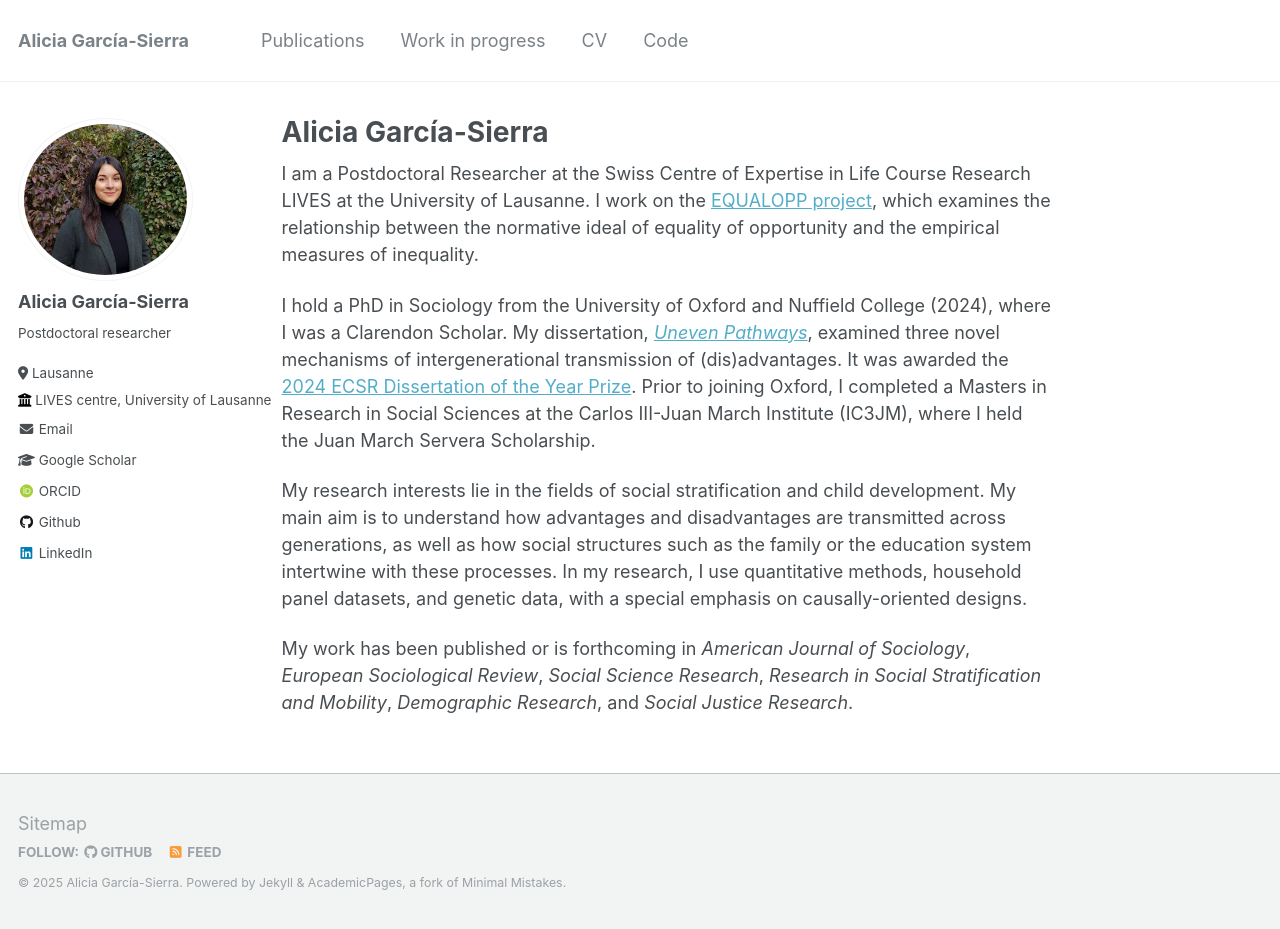
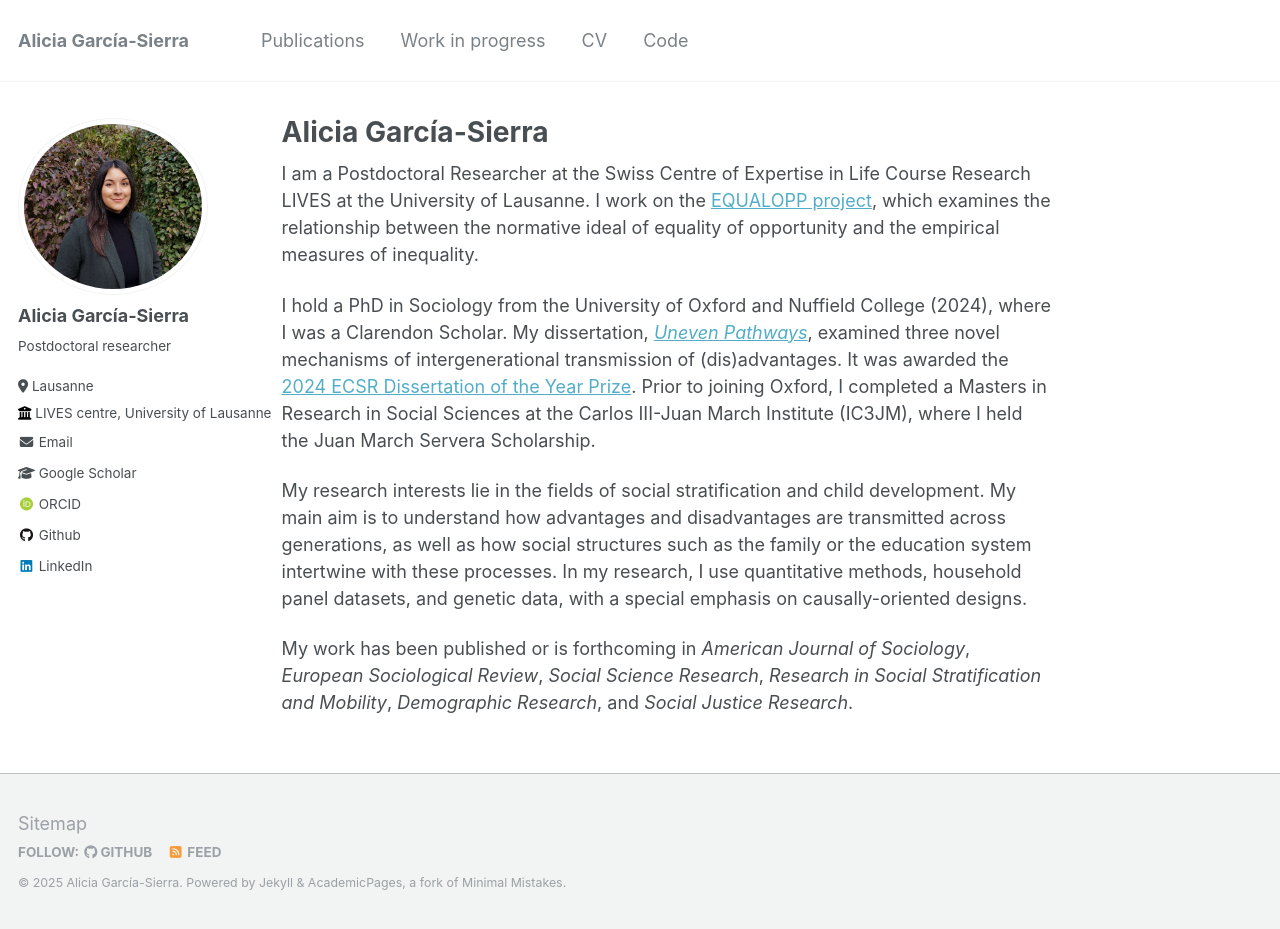
Before and after one commit to aliciagarciasierra/aliciagarciasierra.github.io, a Jekyll site: the page built from _pages/about.md, in a window 1280 px wide and 929 px high. Built offline with Jekyll 4.4.1, drawn with Linux system fonts in a browser that asks for light colours; some web fonts are replaced.

Commit message:
Update _sidebar.scss

```diff
--- a/_sass/_sidebar.scss
+++ b/_sass/_sidebar.scss
@@ -72,9 +72,9 @@
 .author__avatar {
   display: table-cell;
   vertical-align: top;
-  width: 36px;
+  width: 50px;
   // set width only, for non-square avatars
-  // height: 36px;
+  // height: 50px;
 
   @include breakpoint($large) {
     display: block;
@@ -83,7 +83,7 @@
   }
 
   img {
-    max-width: 175px;
+    max-width: 190px;
     border-radius: 50%;
 
     @include breakpoint($large) {
```
